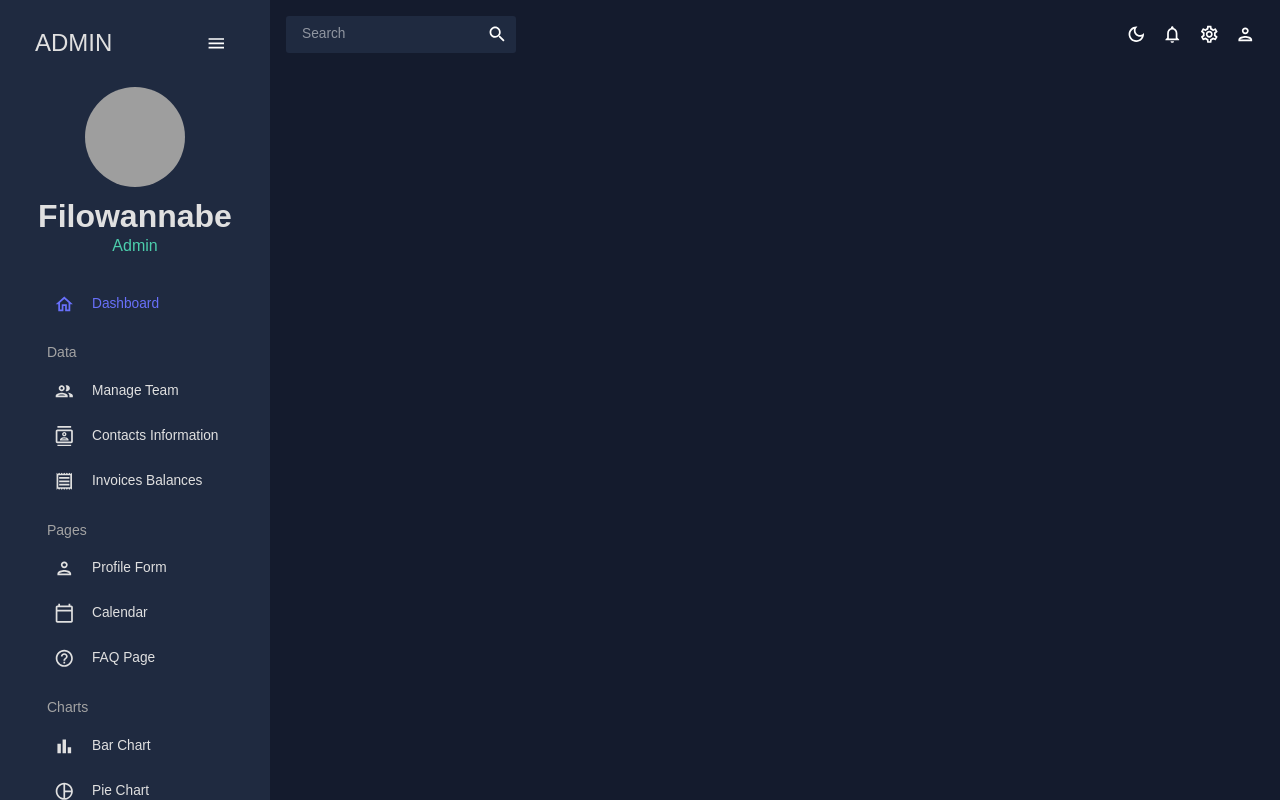
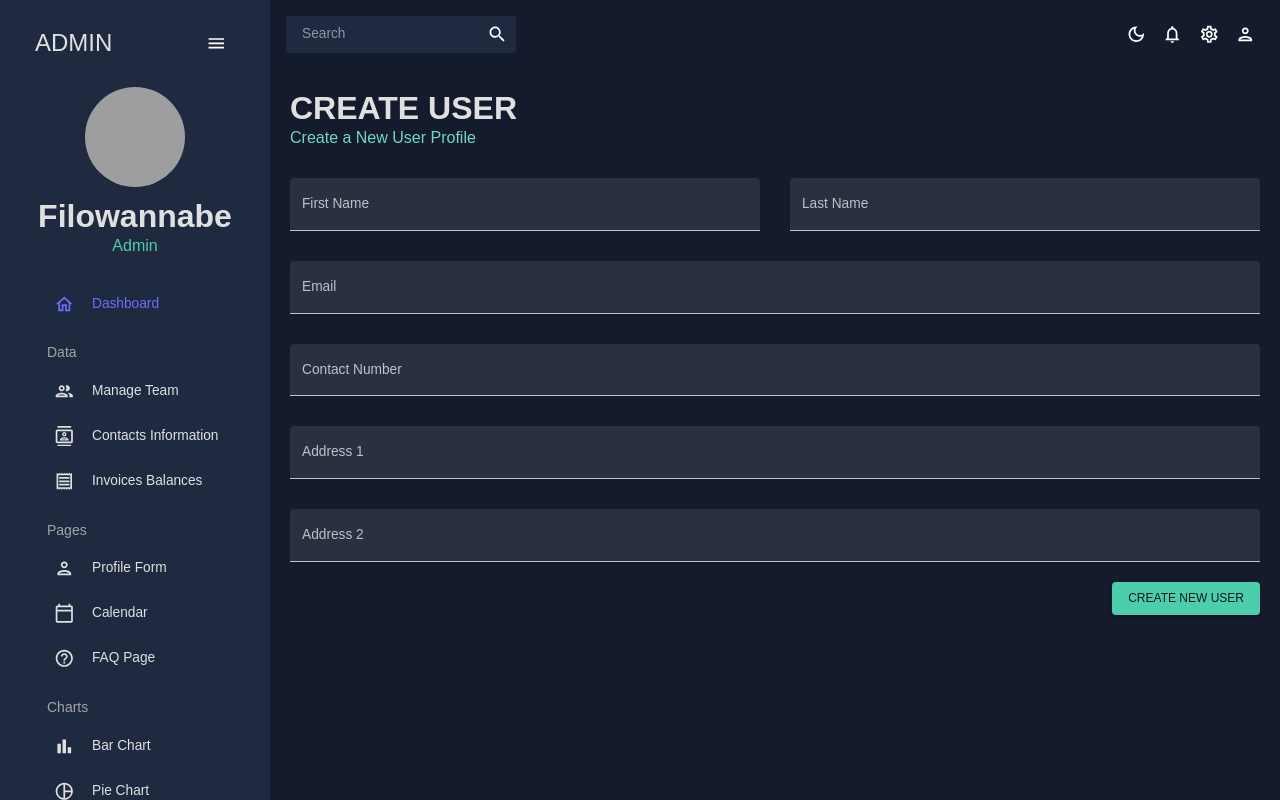
Before and after one commit to Filowannabe/WannabeDashboard, a React (Vite) app: page /form in a window 1280 px wide. Built offline with nearby package versions, Linux system fonts and the light colour scheme; grey boxes are pictures that could not be loaded.

Commit message:
Setting up profile form with formik

```diff
--- a/src/App.tsx
+++ b/src/App.tsx
@@ -6,6 +6,7 @@
 import SideBar from "./scenes/global/SideBar";
 import TopBar from "./scenes/global/TopBar";
 import Invoices from "./scenes/invoices";
+import ProfileForm from "./scenes/profileForm";
 import Team from "./scenes/team";
 import { ColorModeContext, useMode } from "./theme";
 
@@ -24,6 +25,7 @@
               <Route path="/team" element={<Team />} />
               <Route path="/contacts" element={<Contacts />} />
               <Route path="/invoices" element={<Invoices />} />
+              <Route path="/form" element={<ProfileForm />} />
             </Routes>
           </main>
         </div>
--- /dev/null
+++ b/src/scenes/profileForm/index.tsx
@@ -0,0 +1,156 @@
+import { Box, Button, TextField } from "@mui/material";
+import useMediaQuery from "@mui/material/useMediaQuery";
+import { Formik } from "formik";
+import * as yup from "yup";
+import Header from "../../components/Header";
+const initialValues = {
+  firstName: "",
+  lastName: "",
+  email: "",
+  contact: "",
+  address1: "",
+  address2: "",
+};
+const phoneRegExp =
+  /^((\+[1-9]{1,4}[ -]?)|(\([0-9]{2,3}\)[ -]?)|([0-9]{2,4})[ -]?)*?[0-9]{3,4}[ -]?[0-9]{3,4}$/;
+const checkoutSchema = yup.object().shape({
+  firstName: yup.string().required("required"),
+  lastName: yup.string().required("required"),
+  email: yup.string().email("invalid email").required("required"),
+  contact: yup
+    .string()
+    .matches(phoneRegExp, "Phone number is not valid")
+    .required("required"),
+  address1: yup.string().required("required"),
+  address2: yup.string().required("required"),
+});
+const ProfileForm = () => {
+  const isNonMobile = useMediaQuery("(min-width: 608px)");
+  const handleFormSubmit = (values: {
+    firstName: string;
+    lastName: string;
+    email: string;
+    contact: string;
+    address1: string;
+    address2: string;
+  }) => {
+    console.log(values);
+  };
+
+  return (
+    <Box m="20px">
+      <Header title="CREATE USER" subTitle="Create a New User Profile" />
+      <Formik
+        onSubmit={handleFormSubmit}
+        initialValues={initialValues}
+        validationSchema={checkoutSchema}
+      >
+        {({
+          values,
+          errors,
+          touched,
+          handleBlur,
+          handleChange,
+          handleSubmit,
+        }) => (
+          <form onSubmit={handleSubmit}>
+            <Box
+              display="grid"
+              gap="30px"
+              gridTemplateColumns="repeat(4,minmax(0,1fr)"
+              sx={{
+                "& > div": { gridColumn: isNonMobile ? undefined : "span 4" },
+              }}
+            >
+              <TextField
+                fullWidth
+                variant="filled"
+                type="text"
+                label="First Name"
+                onBlur={handleBlur}
+                onChange={handleChange}
+                value={values.firstName}
+                name="firstName"
+                error={!!touched.firstName && !!errors.firstName}
+                helperText={touched.firstName && errors.firstName}
+                sx={{ gridColumn: "span 2" }}
+              />
+              <TextField
+                fullWidth
+                variant="filled"
+                type="text"
+                label="Last Name"
+                onBlur={handleBlur}
+                onChange={handleChange}
+                value={values.lastName}
+                name="lastName"
+                error={!!touched.lastName && !!errors.lastName}
+                helperText={touched.lastName && errors.lastName}
+                sx={{ gridColumn: "span 2" }}
+              />
+              <TextField
+                fullWidth
+                variant="filled"
+                type="text"
+                label="Email"
+                onBlur={handleBlur}
+                onChange={handleChange}
+                value={values.email}
+                name="email"
+                error={!!touched.email && !!errors.email}
+                helperText={touched.email && errors.email}
+                sx={{ gridColumn: "span 4" }}
+              />
+              <TextField
+                fullWidth
+                variant="filled"
+                type="text"
+                label="Contact Number"
+                onBlur={handleBlur}
+                onChange={handleChange}
+                value={values.contact}
+                name="contact"
+                error={!!touched.contact && !!errors.contact}
+                helperText={touched.contact && errors.contact}
+                sx={{ gridColumn: "span 4" }}
+              />
+              <TextField
+                fullWidth
+                variant="filled"
+                type="text"
+                label="Address 1"
+                onBlur={handleBlur}
+                onChange={handleChange}
+                value={values.address1}
+                name="address1"
+                error={!!touched.address1 && !!errors.address1}
+                helperText={touched.address1 && errors.address1}
+                sx={{ gridColumn: "span 4" }}
+              />
+              <TextField
+                fullWidth
+                variant="filled"
+                type="text"
+                label="Address 2"
+                onBlur={handleBlur}
+                onChange={handleChange}
+                value={values.address2}
+                name="address2"
+                error={!!touched.address2 && !!errors.address2}
+                helperText={touched.address2 && errors.address2}
+                sx={{ gridColumn: "span 4" }}
+              />
+            </Box>
+            <Box display="flex" justifyContent="end" mt="20px">
+              <Button type="submit" color="secondary" variant="contained">
+                Create New User
+              </Button>
+            </Box>
+          </form>
+        )}
+      </Formik>
+    </Box>
+  );
+};
+
+export default ProfileForm;
```
